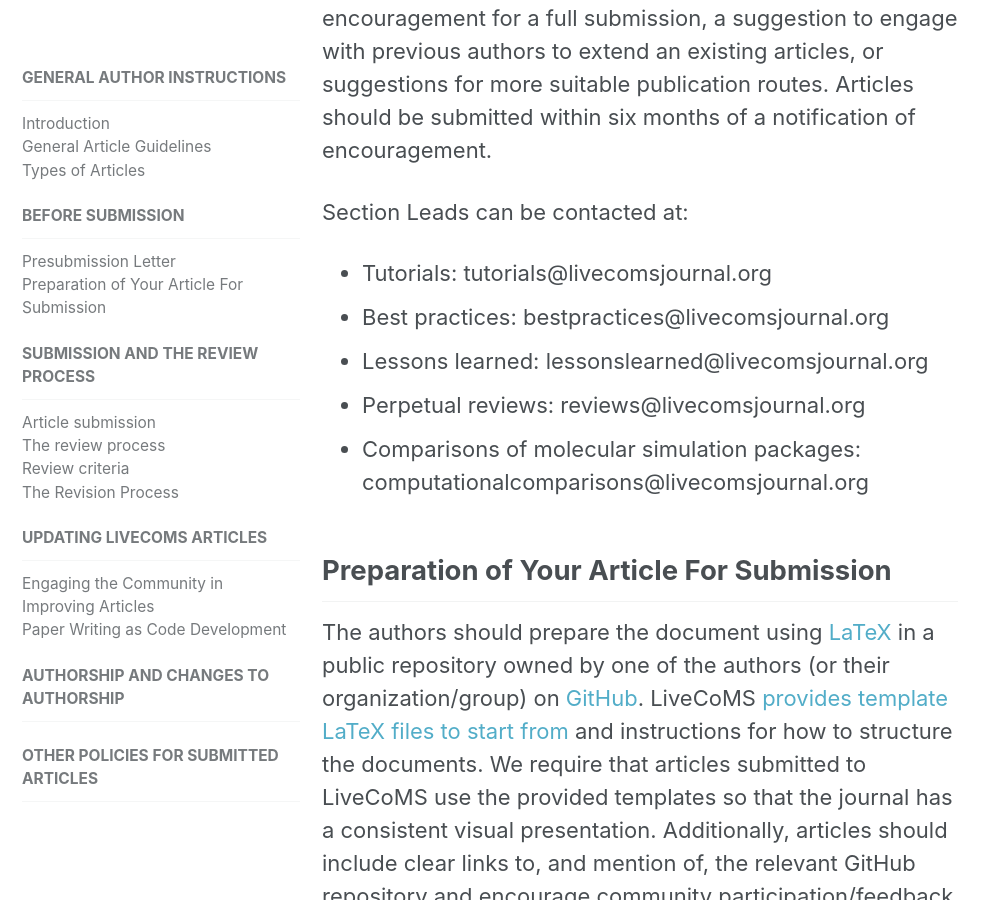
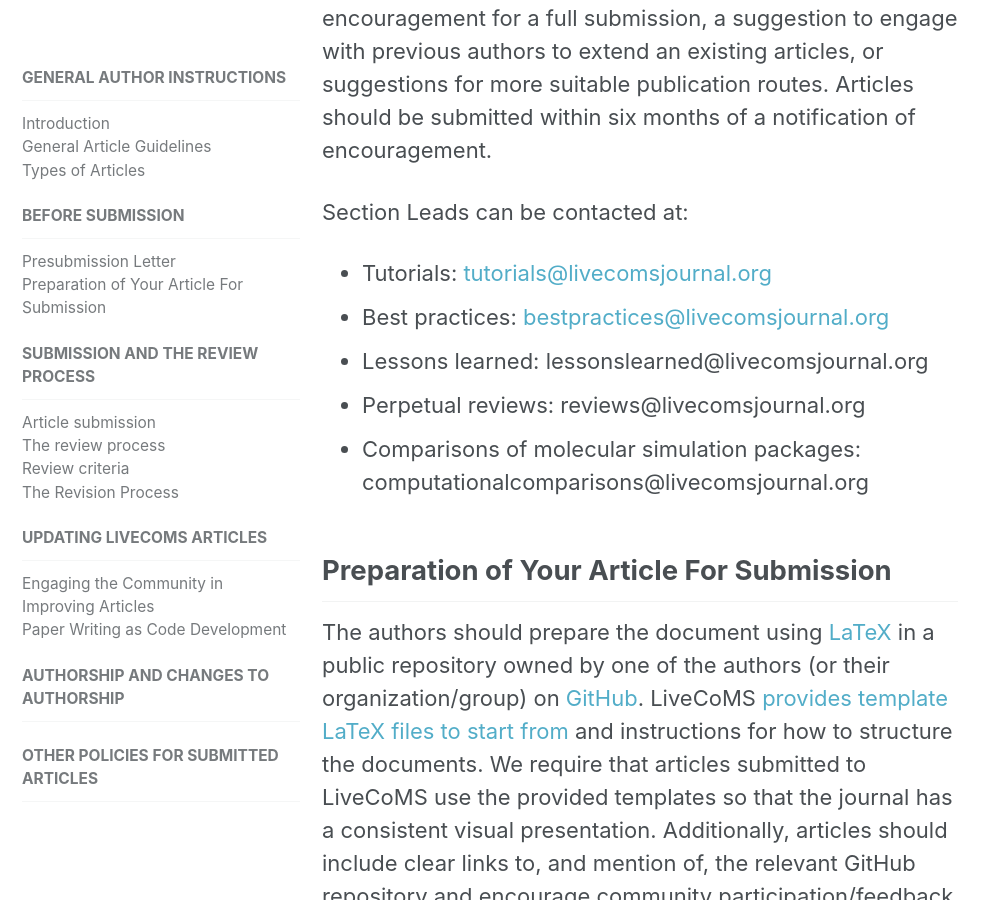
Before and after one commit to livecomsjournal/livecomsjournal.github.io, a Jekyll site: the page built from _author_instructions/01_policies.md, in a window 1280 px wide and 900 px high, scrolled down 2518 px. Shown: the whole window, without its empty margins (0-998 px from the left). Built offline with Jekyll 4.4.1, drawn with Linux system fonts in a browser that asks for light colours; some of the changed lines change nothing that is shown.

Commit message:
See about making emails be links

```diff
--- a/_author_instructions/01_policies.md
+++ b/_author_instructions/01_policies.md
@@ -50,8 +50,8 @@ Potential authors submitting a presubmission letter will typically receive an an
 Articles should be submitted within six months of a notification of encouragement.
 
 Section Leads can be contacted at:
-- Tutorials: tutorials@livecomsjournal.org
-- Best practices: bestpractices@livecomsjournal.org
+- Tutorials: [tutorials@livecomsjournal.org](mailto:tutorials@livecomsjournal.org)
+- Best practices: [bestpractices@livecomsjournal.org](bestpractices@livecomsjournal.org)
 - Lessons learned: lessonslearned@livecomsjournal.org
 - Perpetual reviews: reviews@livecomsjournal.org
 - Comparisons of molecular simulation packages: computationalcomparisons@livecomsjournal.org
```
